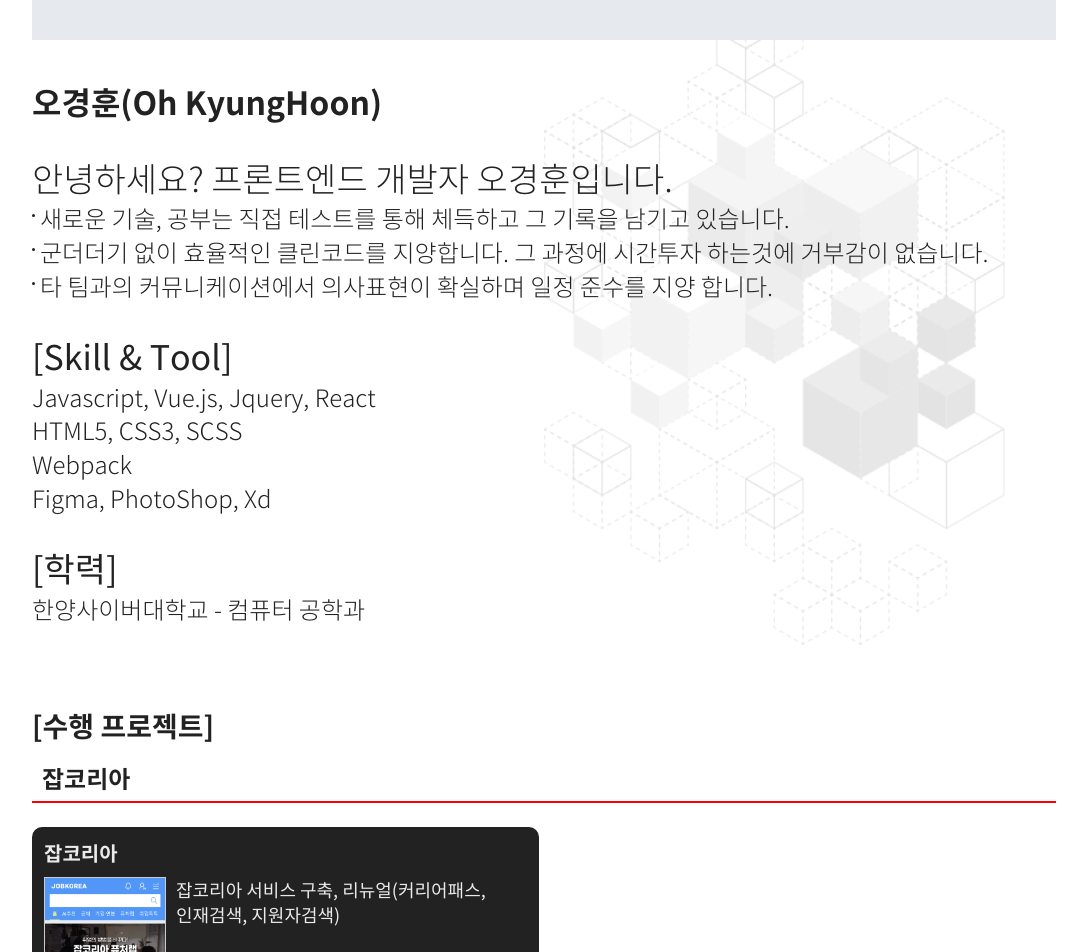
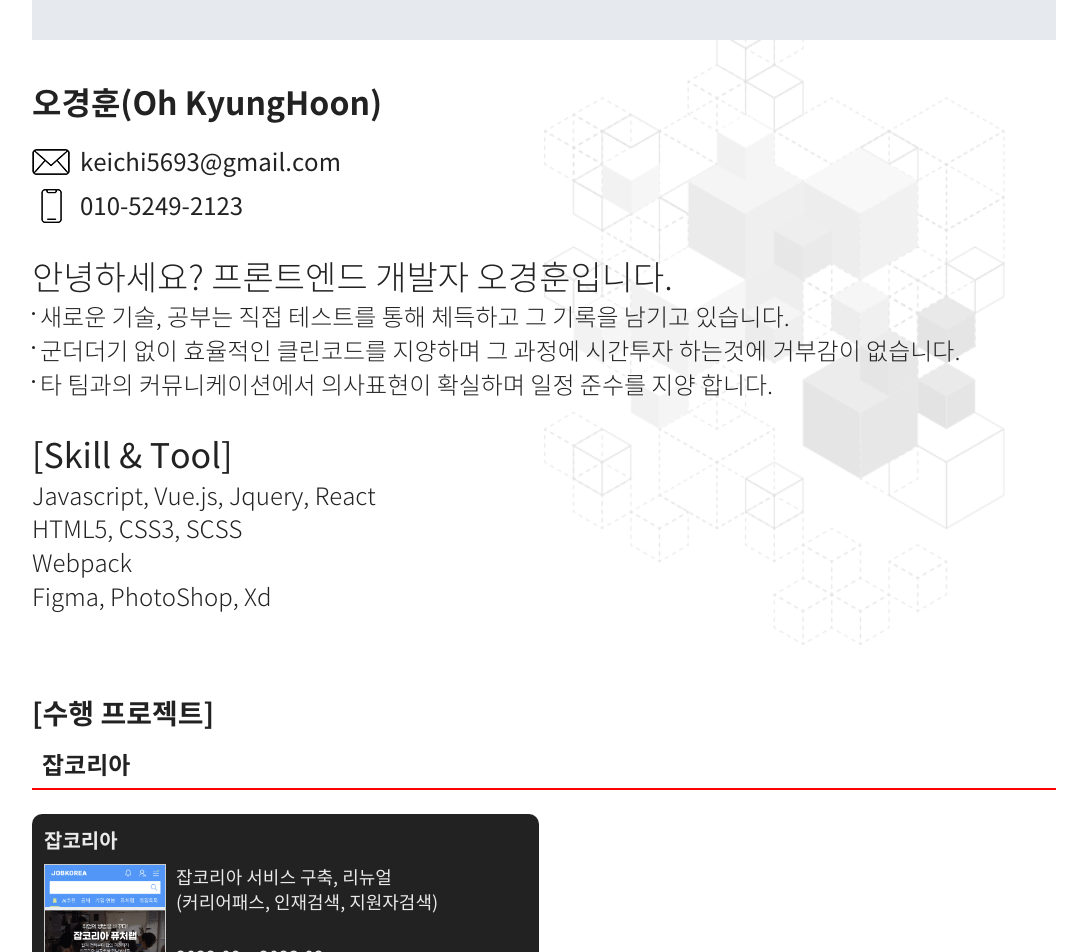
Before and after one commit to kei5693/my-portfolio, a React (Create React App) app: page / in a window 1280 px wide. Shown: the top 952 px of the page, without its empty margins (96-1183 px from the left). Built offline with nearby package versions, Linux system fonts and the light colour scheme.

Commit message:
문구 수정

```diff
--- a/src/App.jsx
+++ b/src/App.jsx
@@ -11,17 +11,17 @@
       <header>
         <h1>오경훈(Oh KyungHoon)</h1>
 
-        {/* <ul>
+        <ul>
           <li><strong className='email'>이메일</strong><span>keichi5693@gmail.com</span></li>
           <li><strong className='phone'>연락처</strong><span>010-5249-2123</span></li>
-        </ul> */}
+        </ul>
 
         <dl>
           <dt>안녕하세요? 프론트엔드 개발자 오경훈입니다.</dt>
           <dd>
             <ul className='bullList'>
               <li>새로운 기술, 공부는 직접 테스트를 통해 체득하고 그 기록을 남기고 있습니다.</li>
-              <li>군더더기 없이 효율적인 클린코드를 지양합니다. 그 과정에 시간투자 하는것에 거부감이 없습니다.</li>
+              <li>군더더기 없이 효율적인 클린코드를 지양하며 그 과정에 시간투자 하는것에 거부감이 없습니다.</li>
               <li>타 팀과의 커뮤니케이션에서 의사표현이 확실하며 일정 준수를 지양 합니다.</li>
             </ul>
           </dd>
@@ -34,8 +34,8 @@
               <li>Figma, PhotoShop, Xd </li>
             </ul>
           </dd>
-          <dt>[학력]</dt>
-          <dd>한양사이버대학교 - 컴퓨터 공학과</dd>
+          {/* <dt>[학력]</dt>
+          <dd>한양사이버대학교 - 컴퓨터 공학과</dd> */}
         </dl>
       </header>
 
--- a/src/assets/data/project.json
+++ b/src/assets/data/project.json
@@ -11,7 +11,7 @@
         "img":      "/image/jobkorea.png",
         "imgType":  "vertical",
         "period":   "2022.09 ~ 2023.02",
-        "comment":  "잡코리아 서비스 구축, 리뉴얼(커리어패스, 인재검색, 지원자검색)",
+        "comment":  "잡코리아 서비스 구축, 리뉴얼\n(커리어패스, 인재검색, 지원자검색)",
         "skill":    "Jquery, Javascript, HTML5, SCSS"
       }
     ]
--- a/src/components/ProjectDesc.jsx
+++ b/src/components/ProjectDesc.jsx
@@ -25,7 +25,10 @@
                   <div className='text'>
                     <h4>{item.title}</h4>
                     <ul>
-                      <li className="comment">{item.comment}</li>
+                      <li className="comment">{
+                        item.comment.split('\n').map((line, index) => <span key={index}>{line}<br/></span>)
+                      }
+                      </li>
                       <li className="period">{item.period}</li>
                       <li className="skill">{item.skill}</li>
                     </ul>
```
